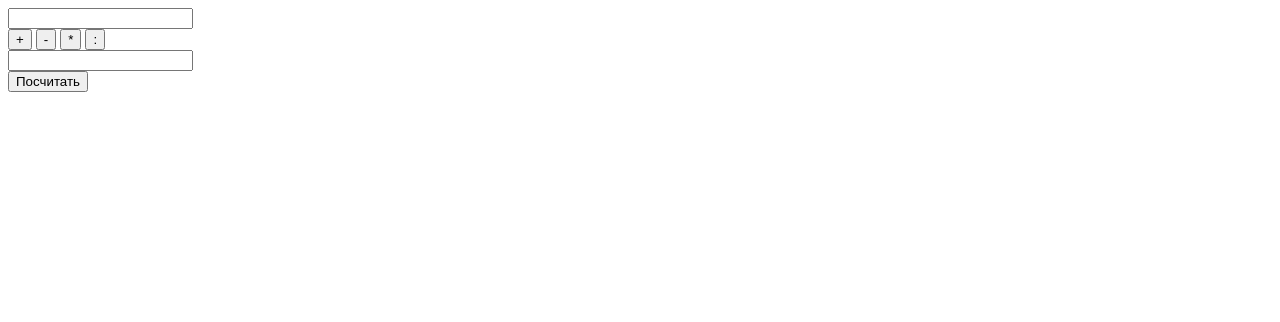
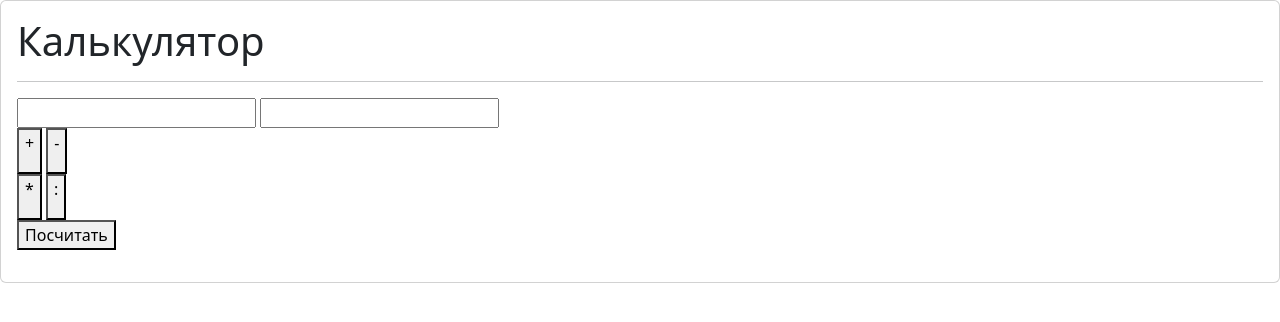
Before and after one commit to Ortyom-bot/calculator, a plain HTML site: page index.html in a window 1280 px wide. Drawn offline with nearby package versions, Linux system fonts and the light colour scheme.

Commit message:
Update index.html

```diff
--- a/index.html
+++ b/index.html
@@ -1,29 +1,49 @@
 <!DOCTYPE html>
 <html lang="ru">
 <head>
+    <link href="https://cdn.jsdelivr.net/npm/bootstrap@5.3.0-alpha3/dist/css/bootstrap.min.css" rel="stylesheet"
+        integrity="sha384-KK94CHFLLe+nY2dmCWGMq91rCGa5gtU4mk92HdvYe+M/SXH301p5ILy+dN9+nJOZ" crossorigin="anonymous">
+    <link rel="stylesheet" href="https://cdn.jsdelivr.net/npm/bootstrap-icons@1.10.5/font/bootstrap-icons.css">
+    <script src="https://cdn.jsdelivr.net/npm/@popperjs/core@2.11.7/dist/umd/popper.min.js"
+        integrity="sha384-zYPOMqeu1DAVkHiLqWBUTcbYfZ8osu1Nd6Z89ify25QV9guujx43ITvfi12/QExE" defer crossorigin="anonymous"></script>
+    <script src="https://cdn.jsdelivr.net/npm/bootstrap@5.3.0-alpha3/dist/js/bootstrap.min.js"
+        integrity="sha384-Y4oOpwW3duJdCWv5ly8SCFYWqFDsfob/3GkgExXKV4idmbt98QcxXYs9UoXAB7BZ" defer crossorigin="anonymous"></script>
+    <script src="https://cdnjs.cloudflare.com/ajax/libs/popper.js/2.10.2/umd/popper.min.js"></script>
+    <script src="https://cdn.jsdelivr.net/npm/swiper@11/swiper-bundle.min.js"></script>
+
     <meta charset="UTF-8"></meta>
+    <link rel="stylesheet" href="style.css">
+    <script src="app.js"></script>
     <title>Калькулятор</title>
-    <script src="app.js"></script>
 </head>
 <body>
-    <!-- поле ввода первого числа -->
-    <input id="num1" />
+    <main class="main-calc">
+        <div class="card mb-3">
+            <div class="card-body">
+                <h1 class="card-title">Калькулятор</h1>
+                <hr>
+                <div class="flex-row-block1">
+                    <fieldset class="custom-fieldset rooms-fieldset">
+                        <input id="num1"/>
+                        <input id="num2"/>
 
-    <!-- блок с кнопками -->
-    <div id="operator-btns">
-        <button id="plus" onclick="op='+'">+</button>
-        <button id="minus" onclick="op='-'">-</button>
-        <button id="times" onclick="op='*'">*</button>
-        <button id="devide" onclick="op=':'">:</button>
-    </div>
+                        <div id="operator-btns">
+                            <button id="plus" onclick="op='+'" class="btn_plus"><p class="btns">+</p></button>
+                            <button id="minus" onclick="op='-'" class="btn_minus"><p class="btns">-</p></button>
+                        </div>
 
-    <!-- поле ввода второго числа -->
-    <input id="num2" />
-    <br>
+                        <div id="operator-btns-2">
+                            <button id="times" onclick="op='*'" class="btn_mult"><p class="btns">*</p></button>
+                            <button id="devide" onclick="op=':'" class="btn_div"><p class="btns">:</p></button>
+                        </div>
 
-    <!-- кнопка для расчетов -->
-    <button onclick="func()">Посчитать</button>
+                        <button onclick="func()" class="btn_sum">Посчитать</button>
 
-    <p id="result"></p>
+                        <p id="result"></p>
+                    </fieldset>
+                </div>
+            </div>
+        </div>
+    </main>
 </body>
 </html>
```
